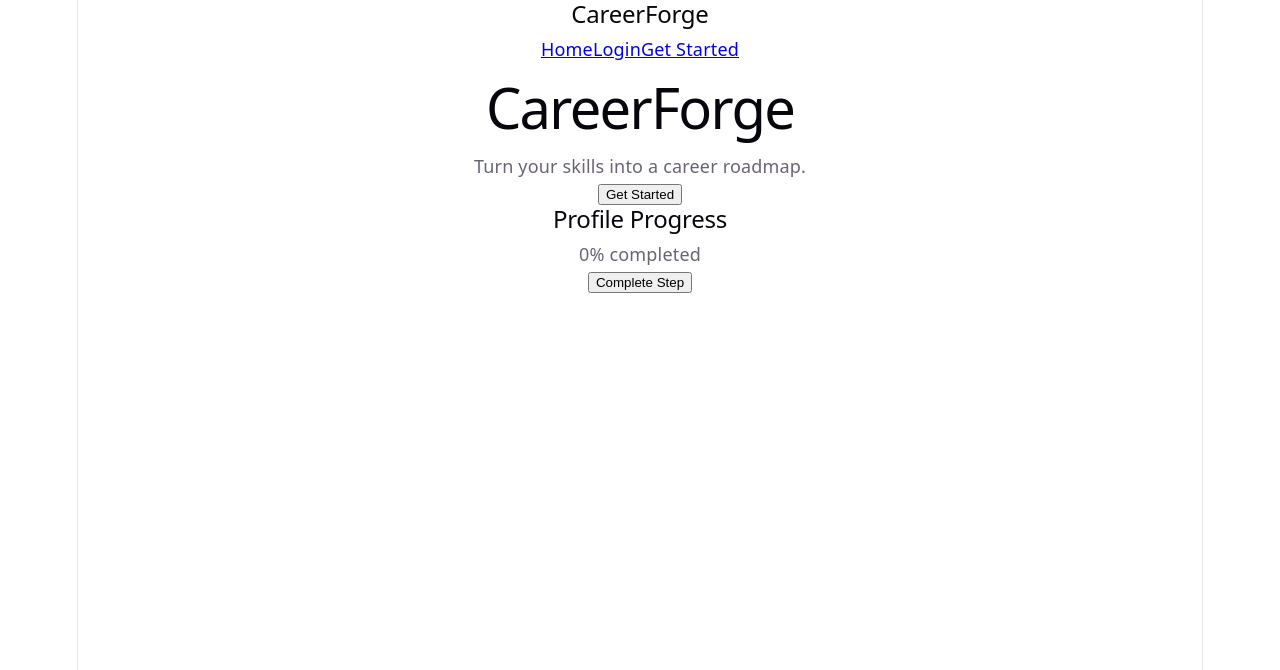
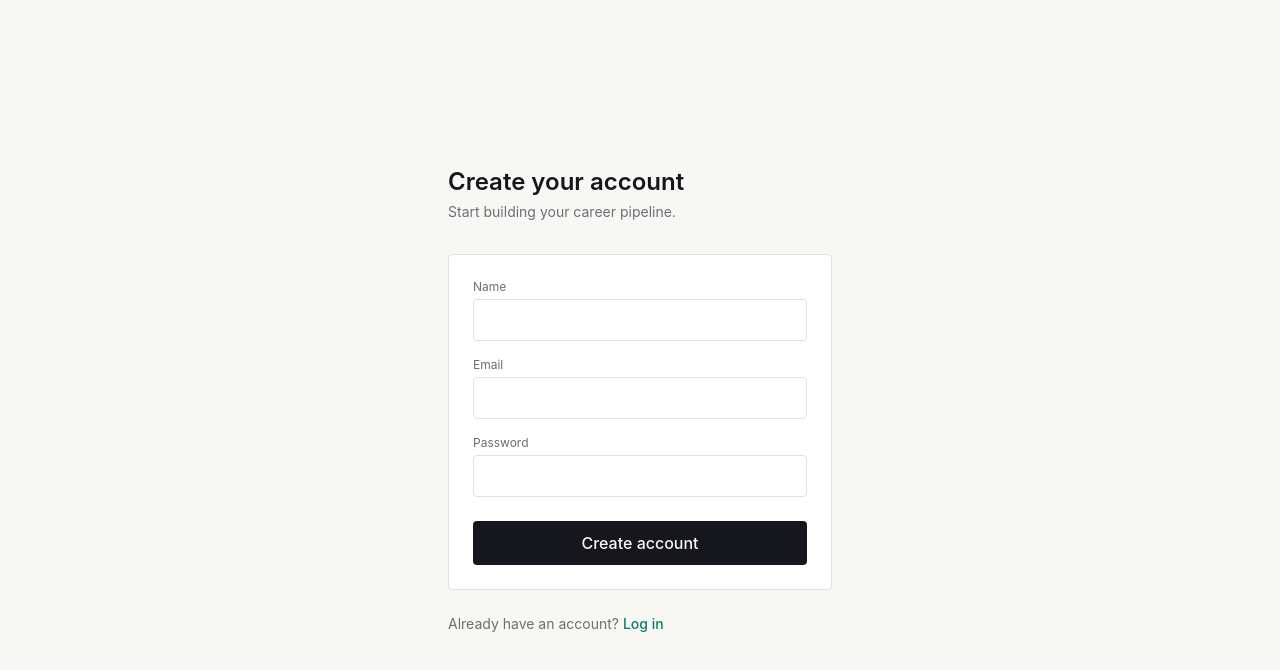
Before and after one commit to prekshaY102/CareerForge, a React (Vite) app in the folder client/: page /register in a window 1280 px wide. Shown: the top 670 px of the page. Built offline with nearby package versions, Linux system fonts and the light colour scheme.

Commit message:
feat: frontend foundation - routing, auth context, login/register

```diff
--- a/client/package.json
+++ b/client/package.json
@@ -10,8 +10,12 @@
     "preview": "vite preview"
   },
   "dependencies": {
+    "@tailwindcss/vite": "^4.3.3",
+    "axios": "^1.20.0",
     "react": "^19.2.8",
-    "react-dom": "^19.2.8"
+    "react-dom": "^19.2.8",
+    "react-router-dom": "^7.18.4",
+    "tailwindcss": "^4.3.3"
   },
   "devDependencies": {
     "@eslint/js": "^10.0.1",
--- a/client/src/App.jsx
+++ b/client/src/App.jsx
@@ -1,22 +1,21 @@
-import Navbar from "./components/Navbar";
-import ProfileProgress from "./components/ProfileProgress";
+import { BrowserRouter, Routes, Route, Navigate } from 'react-router-dom';
+import { AuthProvider } from './context/AuthContext';
+import ProtectedRoute from './components/ProtectedRoute';
+import Login from './pages/Login';
+import Register from './pages/Register';
+import Dashboard from './pages/Dashboard';
 
-function App() {
+export default function App() {
   return (
-    <>
-      <Navbar appName="CareerForge" />
-
-      <main>
-        <h1>CareerForge</h1>
-
-        <p>Turn your skills into a career roadmap.</p>
-
-        <button>Get Started</button>
-
-        <ProfileProgress />
-      </main>
-    </>
+    <AuthProvider>
+      <BrowserRouter>
+        <Routes>
+          <Route path="/login" element={<Login />} />
+          <Route path="/register" element={<Register />} />
+          <Route path="/dashboard" element={<ProtectedRoute><Dashboard /></ProtectedRoute>} />
+          <Route path="*" element={<Navigate to="/dashboard" replace />} />
+        </Routes>
+      </BrowserRouter>
+    </AuthProvider>
   );
 }
-
-export default App;
--- /dev/null
+++ b/client/src/api/axios.js
@@ -0,0 +1,11 @@
+import axios from 'axios';
+
+const api = axios.create({ baseURL: 'http://localhost:5000/api' });
+
+api.interceptors.request.use((config) => {
+  const token = localStorage.getItem('token');
+  if (token) config.headers.Authorization = `Bearer ${token}`;
+  return config;
+});
+
+export default api;
--- /dev/null
+++ b/client/src/components/ProtectedRoute.jsx
@@ -0,0 +1,7 @@
+import { Navigate } from 'react-router-dom';
+import { useAuth } from '../context/AuthContext';
+
+export default function ProtectedRoute({ children }) {
+  const { token } = useAuth();
+  return token ? children : <Navigate to="/login" replace />;
+}
--- /dev/null
+++ b/client/src/context/AuthContext.jsx
@@ -0,0 +1,46 @@
+import { createContext, useContext, useState } from 'react';
+import api from '../api/axios';
+
+const AuthContext = createContext(null);
+
+export function AuthProvider({ children }) {
+  const [user, setUser] = useState(() => {
+    const stored = localStorage.getItem('user');
+    return stored ? JSON.parse(stored) : null;
+  });
+  const [token, setToken] = useState(() => localStorage.getItem('token'));
+
+  function saveAuth(data) {
+    localStorage.setItem('token', data.token);
+    localStorage.setItem('user', JSON.stringify(data.user));
+    setToken(data.token);
+    setUser(data.user);
+  }
+
+  async function login(email, password) {
+    const { data } = await api.post('/auth/login', { email, password });
+    saveAuth(data);
+  }
+
+  async function register(email, password, name) {
+    const { data } = await api.post('/auth/register', { email, password, name });
+    saveAuth(data);
+  }
+
+  function logout() {
+    localStorage.removeItem('token');
+    localStorage.removeItem('user');
+    setToken(null);
+    setUser(null);
+  }
+
+  return (
+    <AuthContext.Provider value={{ user, token, login, register, logout }}>
+      {children}
+    </AuthContext.Provider>
+  );
+}
+
+export function useAuth() {
+  return useContext(AuthContext);
+}
--- a/client/src/index.css
+++ b/client/src/index.css
@@ -1,111 +1,10 @@
-:root {
-  --text: #6b6375;
-  --text-h: #08060d;
-  --bg: #fff;
-  --border: #e5e4e7;
-  --code-bg: #f4f3ec;
-  --accent: #aa3bff;
-  --accent-bg: rgba(170, 59, 255, 0.1);
-  --accent-border: rgba(170, 59, 255, 0.5);
-  --social-bg: rgba(244, 243, 236, 0.5);
-  --shadow:
-    rgba(0, 0, 0, 0.1) 0 10px 15px -3px, rgba(0, 0, 0, 0.05) 0 4px 6px -2px;
+@import "tailwindcss";
 
-  --sans: system-ui, 'Segoe UI', Roboto, sans-serif;
-  --heading: system-ui, 'Segoe UI', Roboto, sans-serif;
-  --mono: ui-monospace, Consolas, monospace;
-
-  font: 18px/145% var(--sans);
-  letter-spacing: 0.18px;
-  color-scheme: light dark;
-  color: var(--text);
-  background: var(--bg);
-  font-synthesis: none;
-  text-rendering: optimizeLegibility;
-  -webkit-font-smoothing: antialiased;
-  -moz-osx-font-smoothing: grayscale;
-
-  @media (max-width: 1024px) {
-    font-size: 16px;
-  }
+@theme {
+  --color-ink: #15171C;
+  --color-paper: #F7F7F4;
+  --color-forge: #0E7C6B;
+  --color-ember: #C98A2C;
+  --color-line: #E2E1DB;
+  --color-muted: #6B6F76;
 }
-
-@media (prefers-color-scheme: dark) {
-  :root {
-    --text: #9ca3af;
-    --text-h: #f3f4f6;
-    --bg: #16171d;
-    --border: #2e303a;
-    --code-bg: #1f2028;
-    --accent: #c084fc;
-    --accent-bg: rgba(192, 132, 252, 0.15);
-    --accent-border: rgba(192, 132, 252, 0.5);
-    --social-bg: rgba(47, 48, 58, 0.5);
-    --shadow:
-      rgba(0, 0, 0, 0.4) 0 10px 15px -3px, rgba(0, 0, 0, 0.25) 0 4px 6px -2px;
-  }
-
-  #social .button-icon {
-    filter: invert(1) brightness(2);
-  }
-}
-
-body {
-  margin: 0;
-}
-
-#root {
-  width: 1126px;
-  max-width: 100%;
-  margin: 0 auto;
-  text-align: center;
-  border-inline: 1px solid var(--border);
-  min-height: 100svh;
-  display: flex;
-  flex-direction: column;
-  box-sizing: border-box;
-}
-
-h1,
-h2 {
-  font-family: var(--heading);
-  font-weight: 500;
-  color: var(--text-h);
-}
-
-h1 {
-  font-size: 56px;
-  letter-spacing: -1.68px;
-  margin: 32px 0;
-  @media (max-width: 1024px) {
-    font-size: 36px;
-    margin: 20px 0;
-  }
-}
-h2 {
-  font-size: 24px;
-  line-height: 118%;
-  letter-spacing: -0.24px;
-  margin: 0 0 8px;
-  @media (max-width: 1024px) {
-    font-size: 20px;
-  }
-}
-p {
-  margin: 0;
-}
-
-code,
-.counter {
-  font-family: var(--mono);
-  display: inline-flex;
-  border-radius: 4px;
-  color: var(--text-h);
-}
-
-code {
-  font-size: 15px;
-  line-height: 135%;
-  padding: 4px 8px;
-  background: var(--code-bg);
-}
--- /dev/null
+++ b/client/src/pages/Dashboard.jsx
@@ -0,0 +1,15 @@
+import { useAuth } from '../context/AuthContext';
+
+export default function Dashboard() {
+  const { user, logout } = useAuth();
+
+  return (
+    <div className="min-h-screen bg-paper p-8">
+      <div className="flex justify-between items-center mb-6">
+        <h1 className="text-2xl font-semibold text-ink">Welcome, {user?.name || user?.email}</h1>
+        <button onClick={logout} className="text-sm text-muted hover:text-ember">Log out</button>
+      </div>
+      <p className="text-muted">Profile, resumes, and applications land here next.</p>
+    </div>
+  );
+}
--- /dev/null
+++ b/client/src/pages/Login.jsx
@@ -0,0 +1,52 @@
+import { useState } from 'react';
+import { Link, useNavigate } from 'react-router-dom';
+import { useAuth } from '../context/AuthContext';
+
+export default function Login() {
+  const [email, setEmail] = useState('');
+  const [password, setPassword] = useState('');
+  const [error, setError] = useState('');
+  const { login } = useAuth();
+  const navigate = useNavigate();
+
+  async function handleSubmit(e) {
+    e.preventDefault();
+    setError('');
+    try {
+      await login(email, password);
+      navigate('/dashboard');
+    } catch (err) {
+      setError(err.response?.data?.error || 'Login failed');
+    }
+  }
+
+  return (
+    <div className="min-h-screen flex items-center justify-center bg-paper px-4">
+      <div className="w-full max-w-sm">
+        <h1 className="text-2xl font-semibold text-ink mb-1">CareerForge</h1>
+        <p className="text-muted text-sm mb-8">Log in to keep building your pipeline.</p>
+        <form onSubmit={handleSubmit} className="border border-line rounded-sm p-6 bg-white">
+          {error && <p className="text-sm text-red-700 mb-4">{error}</p>}
+          <label className="block text-xs text-muted mb-1">Email</label>
+          <input
+            type="email" value={email} onChange={(e) => setEmail(e.target.value)}
+            className="w-full border border-line rounded-sm px-3 py-2 mb-4 text-ink focus:outline-none focus:border-forge"
+            required
+          />
+          <label className="block text-xs text-muted mb-1">Password</label>
+          <input
+            type="password" value={password} onChange={(e) => setPassword(e.target.value)}
+            className="w-full border border-line rounded-sm px-3 py-2 mb-6 text-ink focus:outline-none focus:border-forge"
+            required
+          />
+          <button type="submit" className="w-full bg-ink text-paper rounded-sm py-2.5 font-medium hover:bg-forge transition-colors">
+            Log in
+          </button>
+        </form>
+        <p className="text-sm text-muted mt-6">
+          No account? <Link to="/register" className="text-forge font-medium">Register</Link>
+        </p>
+      </div>
+    </div>
+  );
+}
--- /dev/null
+++ b/client/src/pages/Register.jsx
@@ -0,0 +1,58 @@
+import { useState } from 'react';
+import { Link, useNavigate } from 'react-router-dom';
+import { useAuth } from '../context/AuthContext';
+
+export default function Register() {
+  const [name, setName] = useState('');
+  const [email, setEmail] = useState('');
+  const [password, setPassword] = useState('');
+  const [error, setError] = useState('');
+  const { register } = useAuth();
+  const navigate = useNavigate();
+
+  async function handleSubmit(e) {
+    e.preventDefault();
+    setError('');
+    try {
+      await register(email, password, name);
+      navigate('/dashboard');
+    } catch (err) {
+      setError(err.response?.data?.error || 'Registration failed');
+    }
+  }
+
+  return (
+    <div className="min-h-screen flex items-center justify-center bg-paper px-4">
+      <div className="w-full max-w-sm">
+        <h1 className="text-2xl font-semibold text-ink mb-1">Create your account</h1>
+        <p className="text-muted text-sm mb-8">Start building your career pipeline.</p>
+        <form onSubmit={handleSubmit} className="border border-line rounded-sm p-6 bg-white">
+          {error && <p className="text-sm text-red-700 mb-4">{error}</p>}
+          <label className="block text-xs text-muted mb-1">Name</label>
+          <input
+            type="text" value={name} onChange={(e) => setName(e.target.value)}
+            className="w-full border border-line rounded-sm px-3 py-2 mb-4 text-ink focus:outline-none focus:border-forge"
+          />
+          <label className="block text-xs text-muted mb-1">Email</label>
+          <input
+            type="email" value={email} onChange={(e) => setEmail(e.target.value)}
+            className="w-full border border-line rounded-sm px-3 py-2 mb-4 text-ink focus:outline-none focus:border-forge"
+            required
+          />
+          <label className="block text-xs text-muted mb-1">Password</label>
+          <input
+            type="password" value={password} onChange={(e) => setPassword(e.target.value)}
+            className="w-full border border-line rounded-sm px-3 py-2 mb-6 text-ink focus:outline-none focus:border-forge"
+            required
+          />
+          <button type="submit" className="w-full bg-ink text-paper rounded-sm py-2.5 font-medium hover:bg-forge transition-colors">
+            Create account
+          </button>
+        </form>
+        <p className="text-sm text-muted mt-6">
+          Already have an account? <Link to="/login" className="text-forge font-medium">Log in</Link>
+        </p>
+      </div>
+    </div>
+  );
+}
--- a/client/vite.config.js
+++ b/client/vite.config.js
@@ -1,7 +1,7 @@
+import { defineConfig } from 'vite'
 import react from '@vitejs/plugin-react'
-import { defineConfig } from 'vite'
+import tailwindcss from '@tailwindcss/vite'
 
-// https://vite.dev/config/
 export default defineConfig({
-  plugins: [react()],
+  plugins: [react(), tailwindcss()],
 })
```
Also changed, not shown: 2 other files (tests, documents, lock files or other folders).
